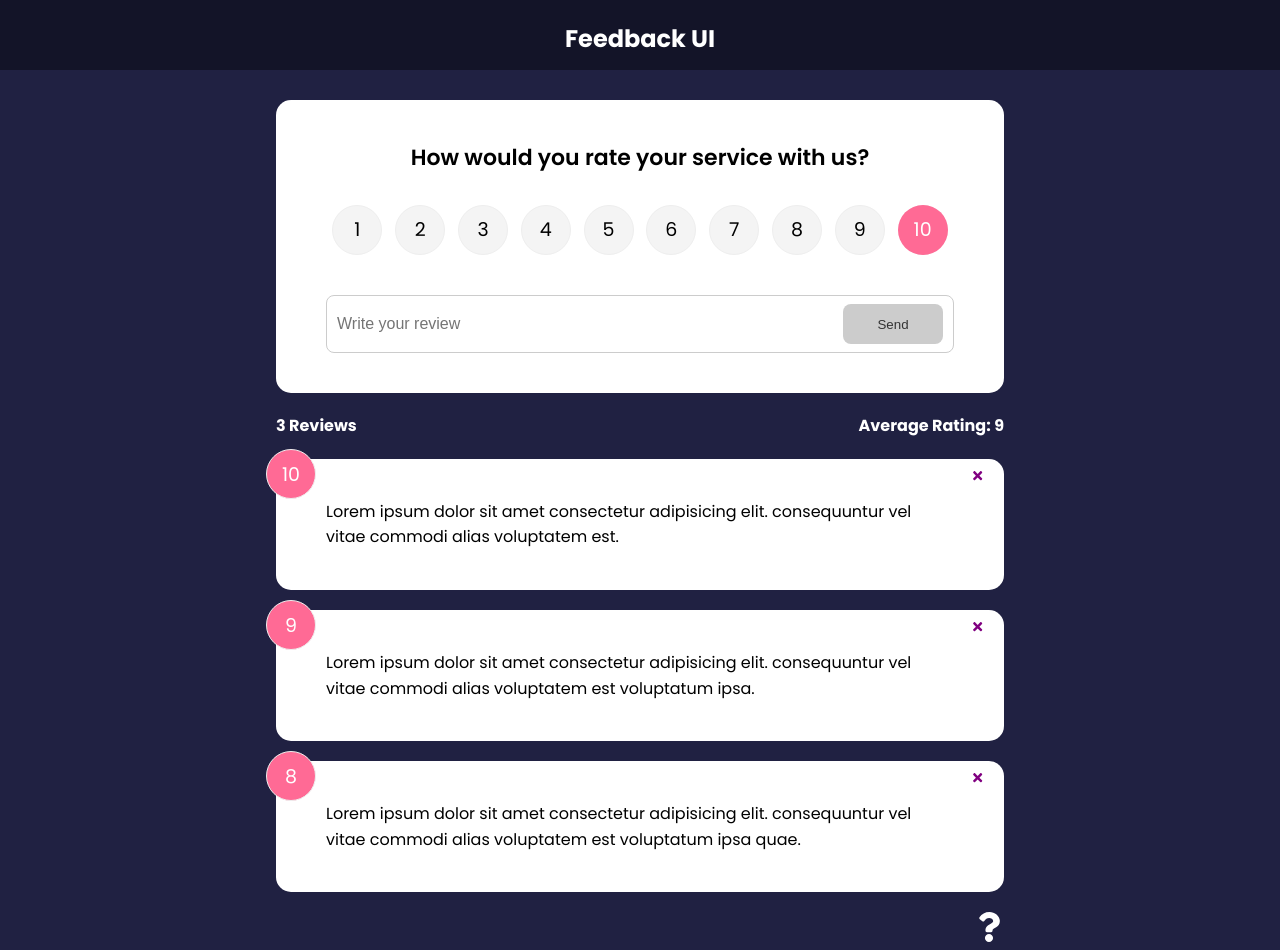
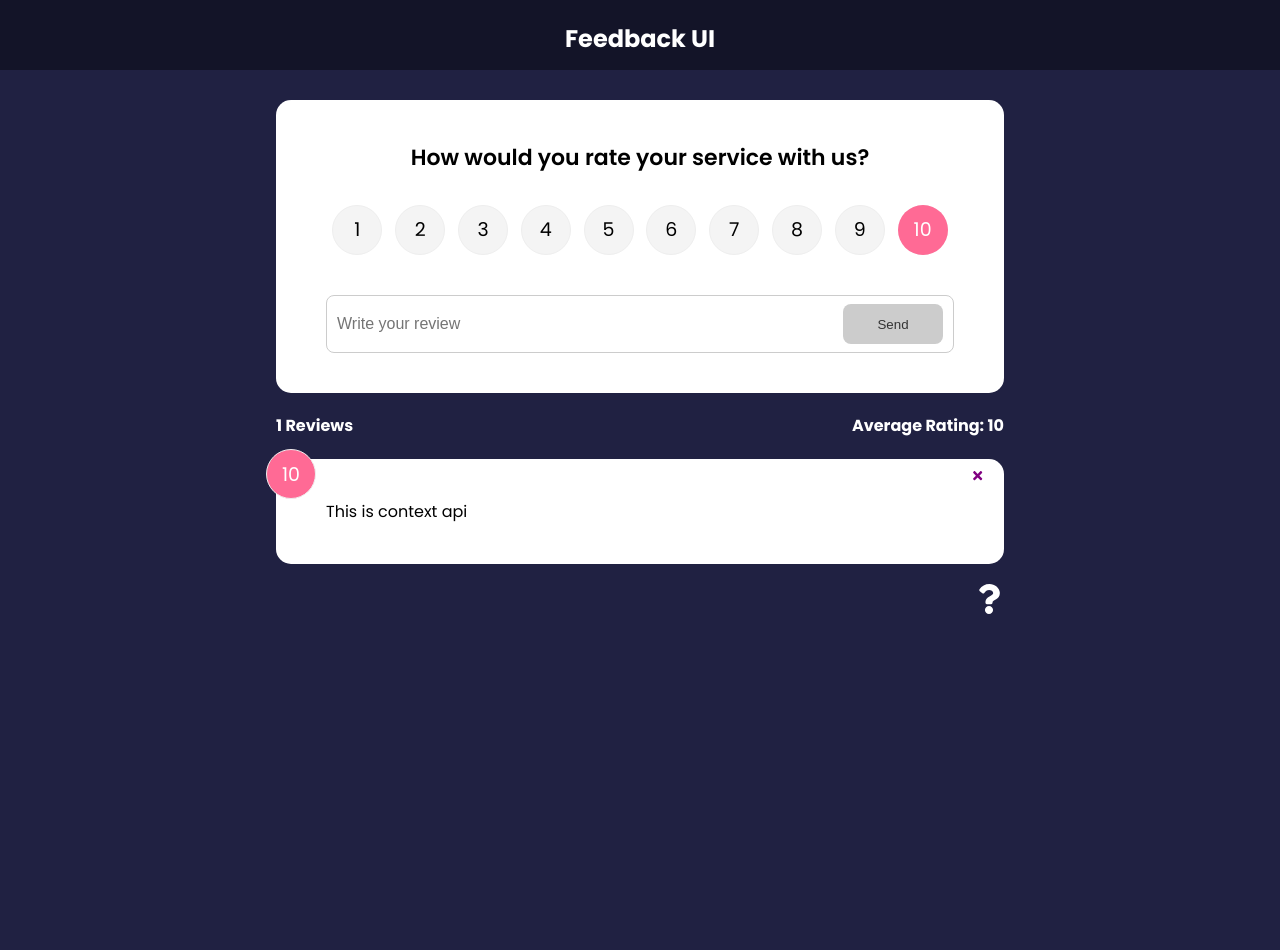
Before and after one commit to iamtheasad/product-feedback-app, a React (Create React App) app: page / in a window 1280 px wide. After the commit the page ends 800 px from the top, so only its background shows below. Built offline with nearby package versions, Linux system fonts and the light colour scheme.

Commit message:
:gem: feat: context api added

```diff
--- a/src/App.js
+++ b/src/App.js
@@ -1,6 +1,5 @@
 import React, { useState } from "react";
 import { Route, BrowserRouter as Router, Routes } from "react-router-dom";
-import { v4 as uuidv4 } from "uuid";
 
 import AboutIconLink from "./components/AbloutIconLink";
 import FeedbackForm from "./components/FeedbackForm";
@@ -9,23 +8,12 @@
 import Header from "./components/Header";
 import AboutPage from "./components/pages/AboutPage";
 import Post from "./components/Post";
+import { FeedbackProvider } from "./context/FeedbackContext";
 import FeedbackData from "./data/feedbackData";
 
 function App() {
-  const [feedback, setFeedback] = useState(FeedbackData);
-
-  const addFeedback = (newFeedback) => {
-    newFeedback.id = uuidv4();
-    setFeedback([newFeedback, ...feedback]);
-  };
-
-  const deleteFeedback = (id) => {
-    if (window.confirm("Are you sure you want to delete?")) {
-      setFeedback(feedback.filter((item) => item.id !== id));
-    }
-  };
-
   return (
+    <FeedbackProvider>
       <Router>
         <Header />
         <div className="container">
@@ -35,12 +23,9 @@
               path="/"
               element={
                 <>
-                <FeedbackForm handleAdd={addFeedback} />
-                <FeedbackStats feedback={feedback} />
-                <FeedbackList
-                  feedback={feedback}
-                  handleDelete={deleteFeedback}
-                />
+                  <FeedbackForm />
+                  <FeedbackStats />
+                  <FeedbackList />
                 </>
               }
             />
@@ -51,6 +36,7 @@
           <AboutIconLink />
         </div>
       </Router>
+    </FeedbackProvider>
   );
 }
 
--- a/src/components/FeedbackForm.jsx
+++ b/src/components/FeedbackForm.jsx
@@ -1,14 +1,17 @@
-import React, { useState } from "react";
+import React, { useContext, useState } from "react";
 
+import FeedbackContext from "../context/FeedbackContext";
 import RatingSelect from "./RatingSelect";
 import Button from "./shared/Button";
 import Card from "./shared/Card";
 
-function FeedbackForm({ handleAdd }) {
+function FeedbackForm() {
   const [text, setText] = useState("");
   const [rating, setRating] = useState(10);
   const [btnDisabled, setBtnDisabled] = useState(true);
   const [message, setMessage] = useState("");
+
+  const {addFeedback} = useContext(FeedbackContext)
 
   const handleTextChange = (e) => {
     if (text === "") {
@@ -34,7 +37,7 @@
         rating,
       };
 
-      handleAdd(newFeedback);
+      addFeedback(newFeedback);
 
       setText("");
     }
--- a/src/components/FeedbackItem.jsx
+++ b/src/components/FeedbackItem.jsx
@@ -1,13 +1,18 @@
 import PropTypes from "prop-types";
+import { useContext } from "react";
 import { FaTimes } from "react-icons/fa";
 
+import FeedbackContext from "../context/FeedbackContext";
 import Card from "./shared/Card";
 
-function FeedbackItem({ item, handleDelete }) {
+function FeedbackItem({ item }) {
+
+  const {deleteFeedback} = useContext(FeedbackContext)
+
   return (
     <Card>
       <div className="num-display">{item.rating}</div>
-      <button onClick={() => handleDelete(item.id)} className="close">
+      <button onClick={() => deleteFeedback(item.id)} className="close">
         <FaTimes color="purple" />
       </button>
       <div className="text-display">{item.text}</div>
--- a/src/components/FeedbackList.jsx
+++ b/src/components/FeedbackList.jsx
@@ -1,10 +1,13 @@
 import { AnimatePresence, motion } from "framer-motion";
-import PropTypes from "prop-types";
 import React from "react";
+import { useContext } from "react";
 
+import FeedbackContext from "../context/FeedbackContext";
 import FeedbackItem from "./FeedbackItem";
 
-function FeedbackList({ feedback, handleDelete }) {
+function FeedbackList() {
+  const { feedback } = useContext(FeedbackContext);
+
   if (!feedback || feedback.length === 0) {
     return "No Feedback yet";
   }
@@ -19,11 +22,7 @@
             animate={{ opacity: 1 }}
             exit={{ opacity: 0 }}
           >
-            <FeedbackItem
-              key={item.id}
-              item={item}
-              handleDelete={handleDelete}
-            />
+            <FeedbackItem key={item.id} item={item} />
           </motion.div>
         ))}
       </AnimatePresence>
@@ -31,14 +30,4 @@
   );
 }
 
-FeedbackList.propTypes = {
-  feedback: PropTypes.arrayOf(
-    PropTypes.shape({
-      id: PropTypes.number.isRequired,
-      rating: PropTypes.number.isRequired,
-      text: PropTypes.string.isRequired,
-    })
-  ),
-};
-
 export default FeedbackList;
--- a/src/components/FeedbackStats.jsx
+++ b/src/components/FeedbackStats.jsx
@@ -1,7 +1,13 @@
 import PropTypes from "prop-types";
 import React from "react";
+import { useContext } from "react";
 
-function FeedbackStats({ feedback }) {
+import FeedbackContext from "../context/FeedbackContext";
+
+function FeedbackStats() {
+
+  const {feedback} = useContext(FeedbackContext)
+
   // Calculate average feedback
   let average =
     feedback.reduce((accu, cur) => {
--- /dev/null
+++ b/src/context/FeedbackContext.js
@@ -0,0 +1,39 @@
+import { createContext, useState } from "react";
+import { v4 as uuidv4 } from "uuid";
+
+const FeedbackContext = createContext();
+
+export const FeedbackProvider = ({ children }) => {
+  const [feedback, setFeedback] = useState([
+    {
+      id: 1,
+      text: "This is context api",
+      rating: 10,
+    },
+  ]);
+
+  const addFeedback = (newFeedback) => {
+    newFeedback.id = uuidv4();
+    setFeedback([newFeedback, ...feedback]);
+  };
+
+  const deleteFeedback = (id) => {
+    if (window.confirm("Are you sure you want to delete?")) {
+      setFeedback(feedback.filter((item) => item.id !== id));
+    }
+  };
+
+  return (
+    <FeedbackContext.Provider
+      value={{
+        feedback: feedback,
+        deleteFeedback,
+        addFeedback,
+      }}
+    >
+      {children}
+    </FeedbackContext.Provider>
+  );
+};
+
+export default FeedbackContext;
```
Lines whose indentation alone changed are shown as unchanged.
